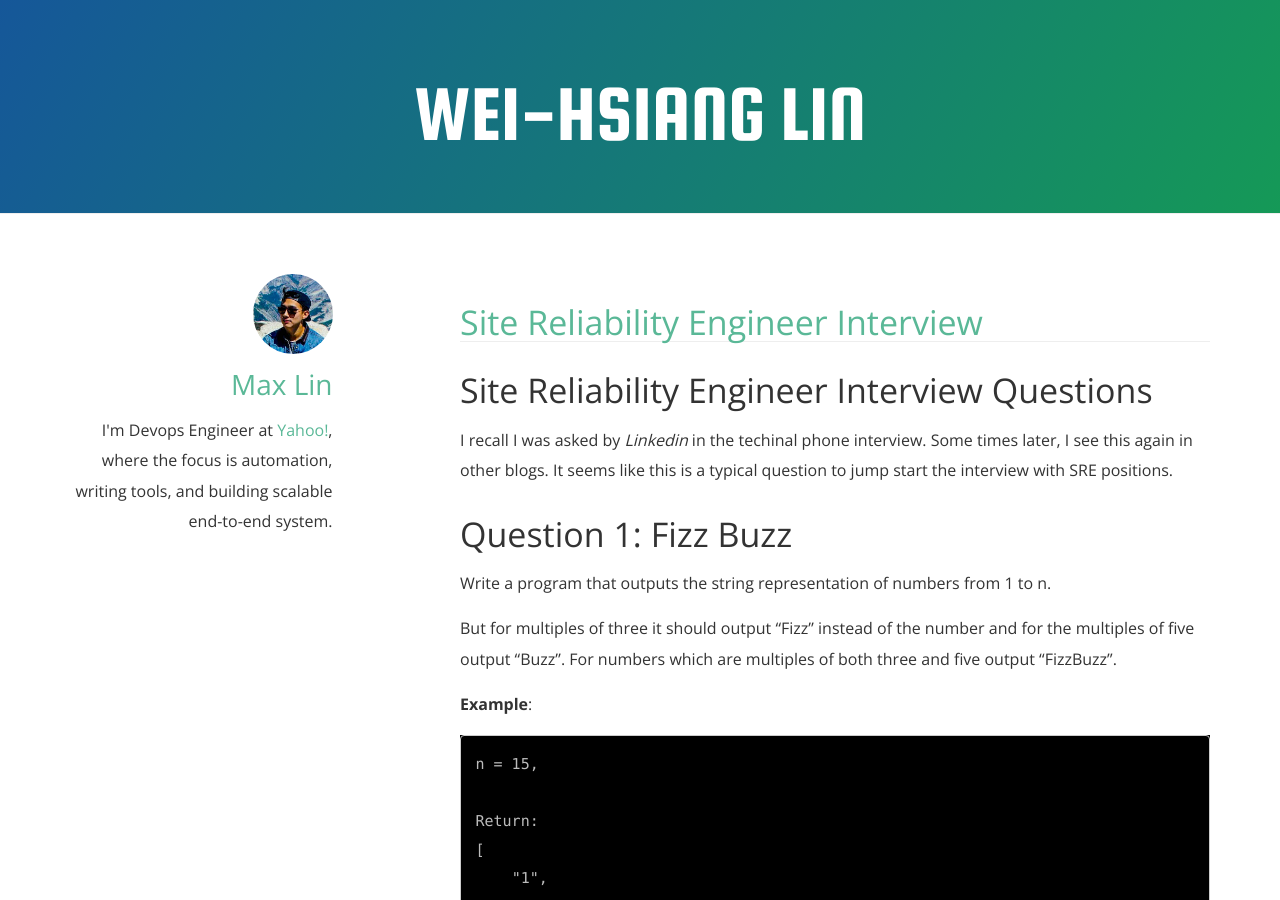
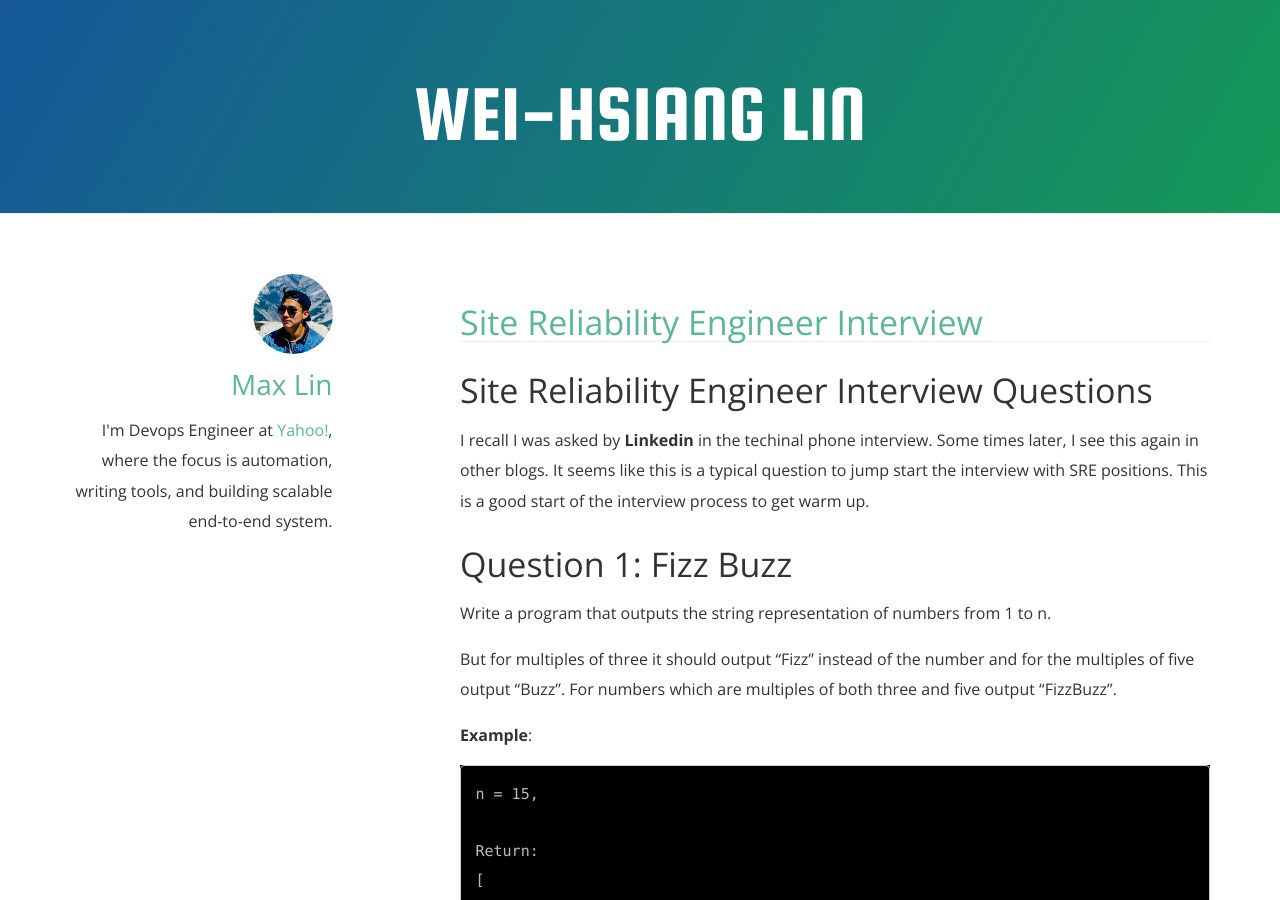
Before and after one commit to linweihs/maxlin.org, a Jekyll site: the page built from _posts/2017-06-19-Site-Reliability-Engineer-Interview.md, in a window 1280 px wide and 900 px high. Built offline with Jekyll 4.4.1, drawn with Linux system fonts in a browser that asks for light colours; Markdown is read by kramdown in place of the engine named in the settings; comment, search, counter and statistics services are not loaded; some of the changed text lies outside the part shown.

Commit message:
Site-Reliability-Engineer-Interview patch 4

````diff
--- a/_posts/2017-06-19-Site-Reliability-Engineer-Interview.md
+++ b/_posts/2017-06-19-Site-Reliability-Engineer-Interview.md
@@ -6,7 +6,9 @@ tags: interview SRE
 comments: true
 ---
 ## Site Reliability Engineer Interview Questions
-I recall I was asked by _Linkedin_ in the techinal phone interview. Some times later, I see this again in other blogs. It seems like this is a typical question to jump start the interview with SRE positions.
+I recall I was asked by __Linkedin__ in the techinal phone interview.
+Some times later, I see this again in other blogs. It seems like this is a typical question to jump start the interview with SRE positions.
+This is a good start of the interview process to get warm up.
 
 ## Question 1: Fizz Buzz
 Write a program that outputs the string representation of numbers from 1 to n.
@@ -80,7 +82,7 @@ Dec  3 00:03:08 Mac garcon[68729]: host connection <NSXPCConnection: 0x7fc9d8f1e
 Dec  3 00:03:08 Mac WindowServer[68664]: CGXGetConnectionProperty: Invalid connection 20367
 ```
 
-Write a script which parses ```/var/log/messages``` and generates a CSV with two columns: **minute**,** number_of_messages** in sorted time order.
+Write a script which parses ```/var/log/messages``` and generates a CSV with two columns: **minute**,**number_of_messages** in sorted time order.
 
 ```
 minute,number_of_messages
````
